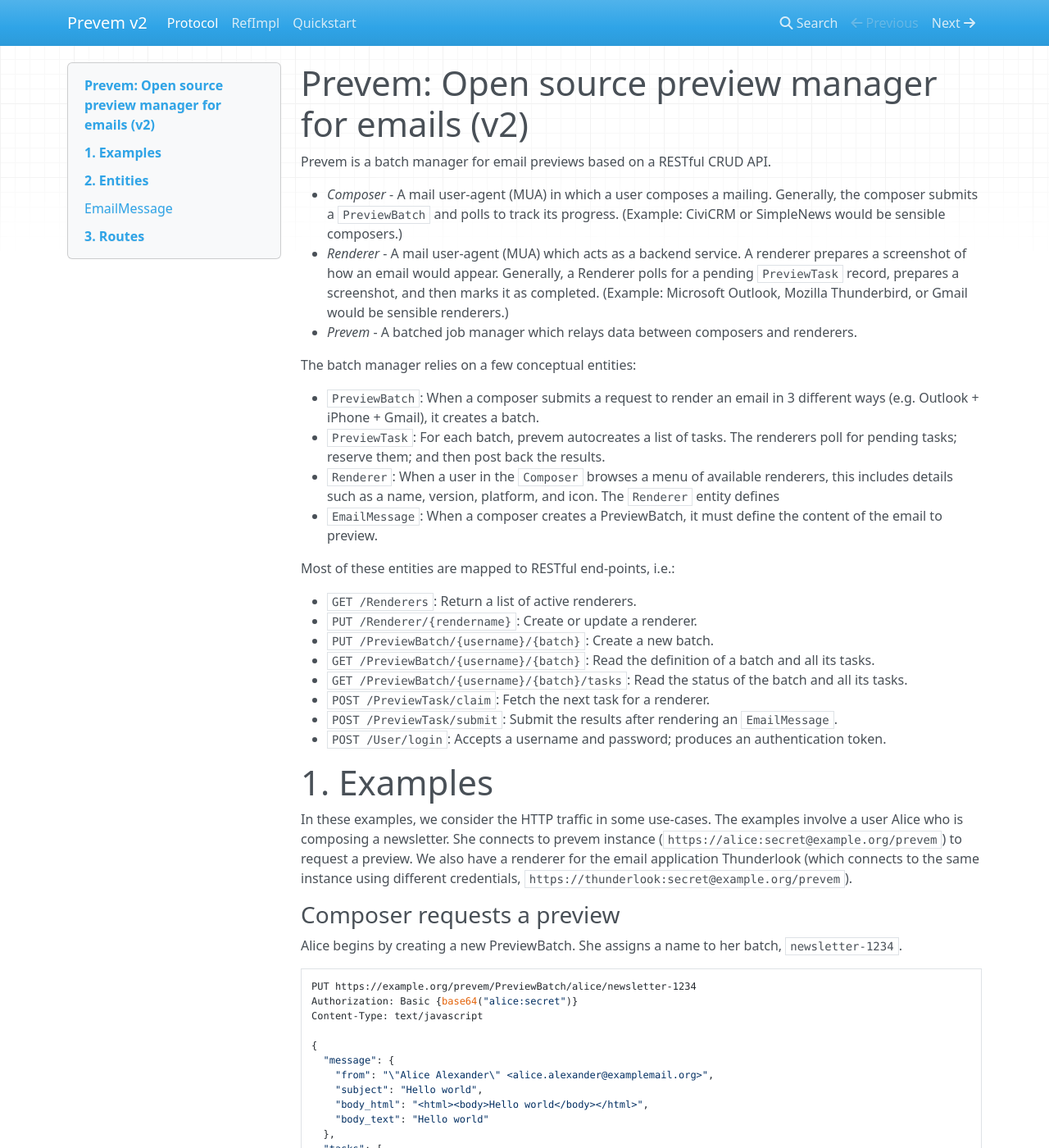
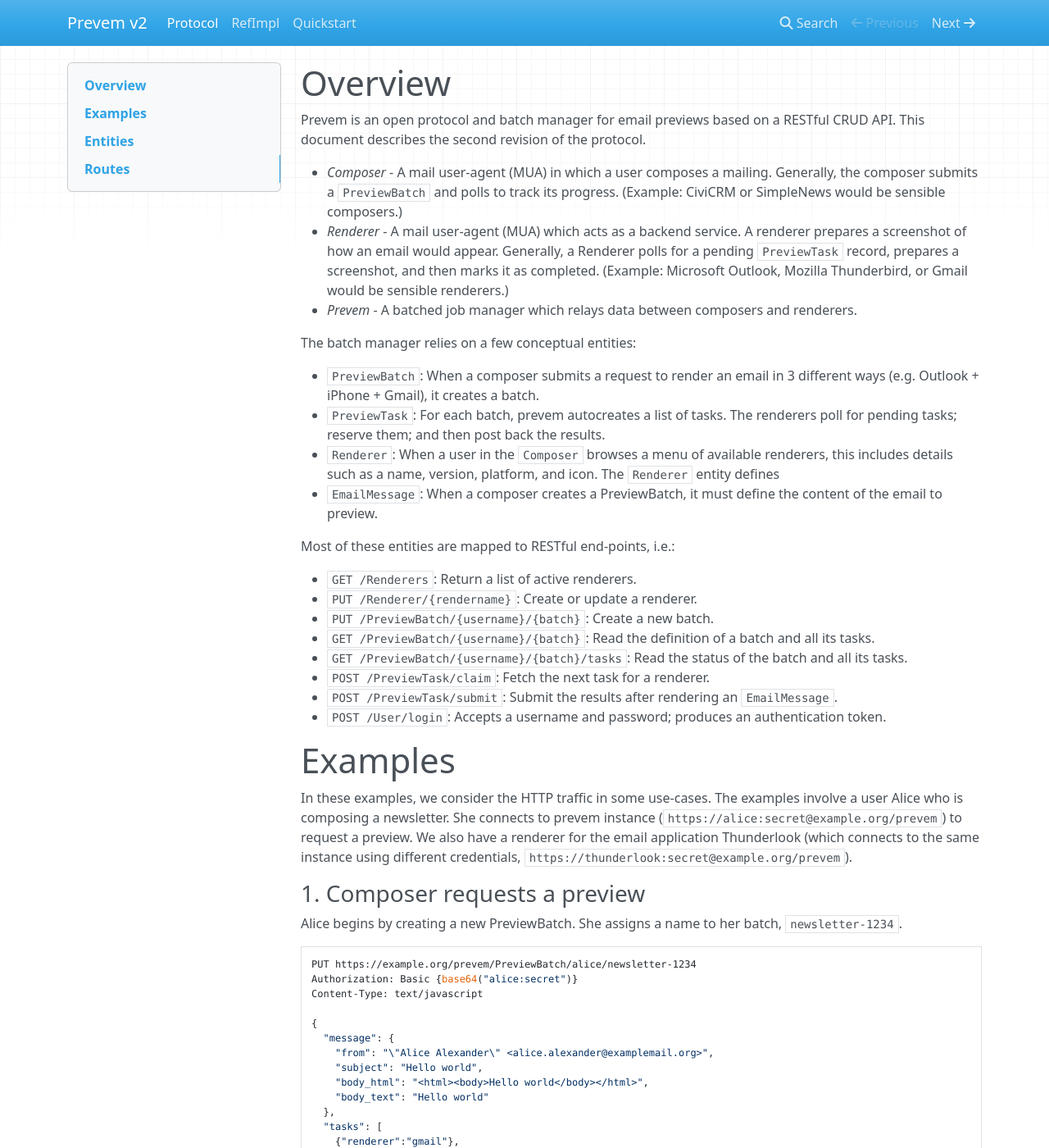
Before and after one commit to prevem/prevem-spec, an MkDocs documentation site: the page built from docs/protocol.md, in a window 1280 px wide and 1400 px high. Shown: the whole window at 82% size. Built offline with MkDocs 1.6.1, drawn with Linux system fonts in a browser that asks for light colours; nearby versions of some CDN libraries; old or Windows-style settings are respelled for this version of MkDocs; some of the changed text lies outside the part shown.

Commit message:
Misc copy editing

```diff
--- a/docs/protocol.md
+++ b/docs/protocol.md
@@ -1,6 +1,7 @@
-# Prevem: Open source preview manager for emails (v2)
+# Overview
 
-Prevem is a batch manager for email previews based on a RESTful CRUD API.
+Prevem is an open protocol and batch manager for email previews based on a RESTful CRUD API.
+This document describes the second revision of the protocol.
 
  * *Composer* - A mail user-agent (MUA) in which a user composes a mailing.
    Generally, the composer submits a `PreviewBatch` and polls to track its progress.
@@ -32,14 +33,14 @@ Most of these entities are mapped to RESTful end-points, i.e.:
  * `POST /PreviewTask/submit`: Submit the results after rendering an `EmailMessage`.
  * `POST /User/login`: Accepts a username and password; produces an authentication token.
 
-# 1. Examples
+# Examples
 
 In these examples, we consider the HTTP traffic in some use-cases.  The examples involve a user Alice who is composing
 a newsletter.  She connects to prevem instance (`https://alice:secret@example.org/prevem`) to request a preview.  We
 also have a renderer for the email application Thunderlook (which connects to the same instance using different
 credentials, `https://thunderlook:secret@example.org/prevem`).
 
-### Composer requests a preview
+### 1. Composer requests a preview
 
 Alice begins by creating a new PreviewBatch. She assigns a name to her batch, `newsletter-1234`.
 
@@ -259,13 +260,13 @@ The email message may be specified in any of these three formats:
 DRYest approach is probably to have the job-manager handle conversions. We may want to enhance this part of the
 spec to better support RFC (2)822 representations.*
 
-# 3. Routes
+# Routes
 
 The remainder of this specification examines the inputs and outputs expected for each RESTful endpoint.
 
 In discussing each endpoint, we include some notes on how the Symfony reference-implementation may work.
 
-### Baseline
+### 0. Baseline
 
 The protocol is generally RESTful. All end-points should meet some common criteria:
 
```
Also changed, not shown: other parts of docs/protocol.md (+15 -15 lines), docs/refimpl.md (+29 -27 lines).
